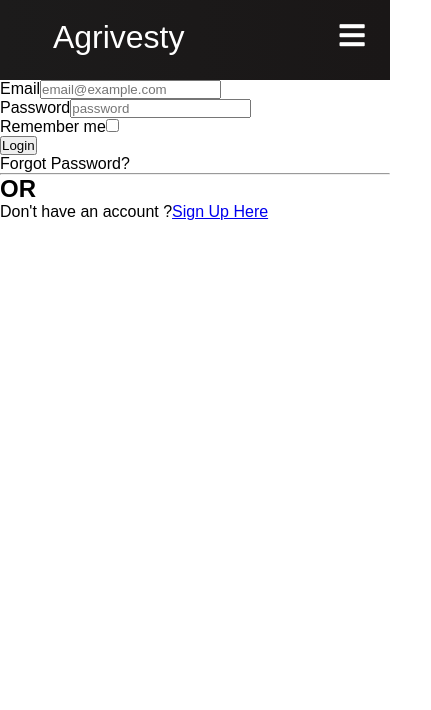
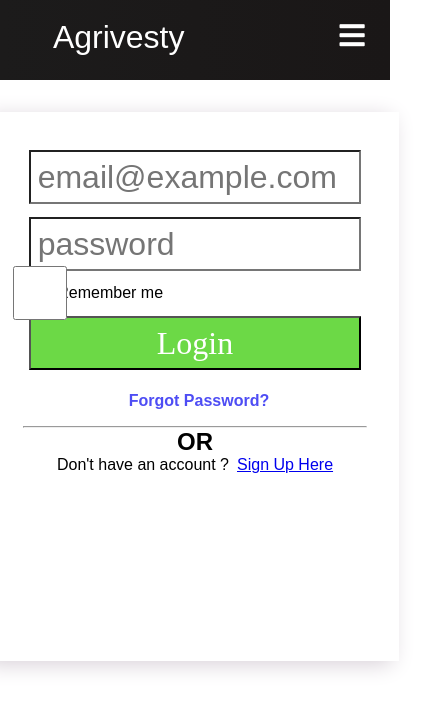
Before and after one commit to BuildForSDGCohort2/Team-179-Frontend, a React (Create React App) app: page /login in a window 390 px wide. Shown: the top 710 px of the page, 431 px wide, since content can reach past the window. Built offline with nearby package versions, Linux system fonts and the light colour scheme.

Commit message:
added validation to all forms and made the responsive

```diff
--- a/src/pages/Login.jsx
+++ b/src/pages/Login.jsx
@@ -13,6 +13,7 @@ const ResetPassword = () => {
     console.log(response);
   };
 
+  // TODO:: remove repeated
   return (
     <div className="reset-password-form">
 
@@ -23,28 +24,35 @@ const ResetPassword = () => {
             name="email"
             placeholder="email@example.com"
             type="email"
-            ref={register}
+            ref={register({required: true})}
+
           />
+          {errors.email && errors.email.type === 'required' && (
+              <p className="alert alert-danger">Email is required!</p>
+          )}
         </div>
 
         <input type="submit" value="Reset password" />
+
+        <hr />
+        <section>
+          <h1> OR </h1>
+          Don&apos;t have an account ?
+          <Link
+              to="/register"
+              className="page-link"
+          >
+            Sign Up Here
+            {' '}
+          </Link>
+        </section>
       </form>
     </div>
   );
 };
 
-const LoginForm = ({ showResetForm }) => {
+const LoginForm = ({ showResetForm, handleLogin }) => {
   const { register, handleSubmit, errors } = useForm();
-
-  const handleLogin = (data) => {
-    const response = loginService(data);
-
-    login(response.data.email)
-    // TODO:: all a logout link
-
-    console.log(response.data.email);
-    // TODO ::response should return a user object as jwt from api
-  };
 
   return (
     <div className="login-form">
@@ -55,8 +63,11 @@ const LoginForm = ({ showResetForm }) => {
             name="email"
             placeholder="email@example.com"
             type="email"
-            ref={register}
+            ref={register({ required: true })}
           />
+          {errors.email && errors.email.type === 'required' && (
+          <p className="alert alert-danger">Email is required!</p>
+          )}
         </div>
         <div>
           <label htmlFor="password">Password</label>
@@ -64,11 +75,14 @@ const LoginForm = ({ showResetForm }) => {
             name="password"
             placeholder="password"
             type="password"
-            ref={register}
+            ref={register({ required: true })}
           />
+          {errors.password && errors.password.type === 'required' && (
+              <p className="alert alert-danger">Password is required!</p>
+          )}
         </div>
-        <div>
-          <label htmlFor="remember_me">Remember me</label>
+        <div className="remember_me">
+          <label id="remember_me" htmlFor="remember_me">Remember me</label>
           <input
             type="checkbox"
             name="remember_me"
@@ -78,9 +92,23 @@ const LoginForm = ({ showResetForm }) => {
         </div>
 
         <input type="submit" value="Login" />
+
+        <section className="reset-pw-link" onClick={showResetForm}><a>Forgot Password?</a></section>
+
+        <hr />
+        <section>
+          <h1> OR </h1>
+          Don&apos;t have an account ?
+          <Link
+              to="/register"
+              className="page-link"
+          >
+            Sign Up Here
+            {' '}
+          </Link>
+        </section>
       </form>
 
-      <section className="reset-pw-link" onClick={showResetForm}>Forgot Password?</section>
     </div>
   );
 };
@@ -92,23 +120,34 @@ const Login = () => {
     setView('reset_form');
   };
 
-  const FormView = () => (page === 'reset_form' ? <ResetPassword /> : <LoginForm showResetForm={showResetForm} />);
+  const handleLogin = (data) => {
+    const response = loginService(data);
+
+    login(response.data.email);
+    // TODO:: all a logout link
+
+    // console.log(response.data.email);
+
+    // TODO:: force reload
+
+    // TODO ::response should return a user object as jwt from api
+    // redirect to user page
+    setView('user_page');
+  };
+
+  const FormView = () => {
+    if (page === 'reset_form') {
+      return <ResetPassword />;
+    } if (page === 'user_page') {
+      return <Redirect to="/user" />;
+    }
+
+    return <LoginForm showResetForm={showResetForm} handleLogin={handleLogin} />;
+  };// (page === 'reset_form' ? <ResetPassword /> ? page === 'user_page' ? <Redirect to='/home'/> : <LoginForm showResetForm={showResetForm} handleLogin={handleLogin} />);
   return (
-    <div>
+    <div className="user-forms">
+      <FormView />
 
-      <section>
-        <FormView />
-        <hr />
-        <h1> OR </h1>
-        Don&apos;t have an account ?
-        <Link
-          to="/register"
-          className="page-link"
-        >
-          Sign Up Here
-          {' '}
-        </Link>
-      </section>
     </div>
   );
 };
--- /dev/null
+++ b/src/pages/Logout.jsx
@@ -0,0 +1,15 @@
+import React, { useState } from 'react';
+import { Link, Redirect } from 'react-router-dom';
+import { logout } from '../services/authService';
+
+const Logout = () => {
+  const [page, setView] = useState('');
+
+  const loggedout = logout();
+
+  if (loggedout) {
+    return <Redirect to="/home" />;
+  }
+};
+
+export default Logout;
--- a/src/pages/Register.jsx
+++ b/src/pages/Register.jsx
@@ -3,28 +3,32 @@ import { useForm } from 'react-hook-form';
 import { Link } from 'react-router-dom';
 import { registerService } from '../services/formSubmissions';
 
-
 const Register = () => {
-  const { register, handleSubmit } = useForm();
-
+  const { register, handleSubmit, errors } = useForm();
 
   const handleRegister = (data) => {
-    const response = registerService(data)
+    const response = registerService(data);
     console.log(response);
   };
   // console.log(data) // data: {  defaults: { name: "" }, secondForm: { name: "" } }
   return (
-    <div>
+    <div className="user-forms">
       <form onSubmit={handleSubmit(handleRegister)}>
 
         <div>
           <label htmlFor="firstName">First Name</label>
-          <input name="firstName" placeholder="First name" ref={register} />
+          <input name="firstName" placeholder="First name" ref={register({ required: true })} />
+          {errors.firstName && errors.firstName.type === 'required' && (
+              <p className="alert alert-danger">First name is required!</p>
+          )}
         </div>
 
         <div>
           <label htmlFor="lastName">Last Name</label>
-          <input name="lastName" placeholder="last name" ref={register} />
+          <input name="lastName" placeholder="last name" ref={register({ required: true })} />
+          {errors.lastName && errors.lastName.type === 'required' && (
+              <p className="alert alert-danger">Last name is required!</p>
+          )}
         </div>
 
         <div>
@@ -33,8 +37,11 @@ const Register = () => {
             name="email"
             placeholder="email@example.com"
             type="email"
-            ref={register}
+            ref={register({ required: true })}
           />
+          {errors.email && errors.email.type === 'required' && (
+              <p className="alert alert-danger">Email is required!</p>
+          )}
         </div>
 
         <div>
@@ -43,8 +50,11 @@ const Register = () => {
             name="id_number"
             placeholder="2100****"
             type="number"
-            ref={register}
+            ref={register({ required: true })}
           />
+          {errors.id_number && errors.id_number.type === 'required' && (
+              <p className="alert alert-danger">Id number is required!</p>
+          )}
         </div>
 
         <div>
@@ -53,8 +63,11 @@ const Register = () => {
             name="phone_number"
             placeholder="07**210***"
             type="number"
-            ref={register}
+            ref={register({ required: true })}
           />
+          {errors.phone_number && errors.phone_number.type === 'required' && (
+              <p className="alert alert-danger">Phone number is required!</p>
+          )}
         </div>
         <div>
           <label htmlFor="password">Password</label>
@@ -62,8 +75,11 @@ const Register = () => {
             name="password"
             placeholder="password"
             type="password"
-            ref={register}
+            ref={register({ required: true })}
           />
+          {errors.password && errors.password.type === 'required' && (
+              <p className="alert alert-danger">Password is required!</p>
+          )}
         </div>
         <div>
           <label htmlFor="confirm_password">Confirm Password</label>
@@ -71,12 +87,15 @@ const Register = () => {
             name="confirm_password"
             placeholder="Confirm password"
             type="password"
-            ref={register}
+            ref={register({ required: true })}
           />
+          {errors.confirm_password && errors.confirm_password.type === 'required' && (
+              <p className="alert alert-danger">Confirm password is required!</p>
+          )}
         </div>
 
         <input type="submit" value="Register" />
-      </form>
+
         <section>
           <hr />
           <h1> OR </h1>
@@ -89,6 +108,8 @@ const Register = () => {
             {' '}
           </Link>
         </section>
+      </form>
+
     </div>
   );
 };
--- /dev/null
+++ b/src/scss/_forms.scss
@@ -0,0 +1,98 @@
+.user-forms {
+  //background: #1f98f4;
+  display: grid;
+  justify-content: center;
+
+  form {
+    min-height: 65vh;
+    padding: 2em;
+    margin: 2em;
+    text-align: center;
+    box-shadow: -6px 4px 21px -1px #d6ced6;
+
+    label {
+      display: none;
+    }
+
+    label#remember_me {
+      display: inline;
+      //background: rebeccapurple;
+      position: absolute;
+      left: 10%;
+    }
+
+    .remember_me {
+      margin-top: .5em;
+      margin-bottom: .5em;
+      padding-bottom: .5em;
+      padding-top: .5em;
+      //background: #1f98f4;
+      display: flex;
+      flex-direction: row-reverse;
+      align-items: center;
+      justify-content: flex-start;
+      position: relative;
+
+      input[type=checkbox] {
+        //background: red;
+        position: absolute;
+        left: -45%;
+
+      }
+    }
+    input {
+      width: 85vw;
+      height: 53.94px;
+      font-size: 2em;
+      line-height: 1em;
+      padding: .2em;
+      margin: .2em;
+      border-radius: .005em;
+    }
+
+
+    input[type=submit] {
+      background-color: map-get($colors, pr_green);
+      color: map-get($colors, primary_white);
+      font-family: Questrial;
+
+
+      a {
+        color: map-get($colors, primary_white);
+        padding: 1em;
+        margin: auto;
+        font-size: 2.45em;
+        line-height: 1.5em;
+      }
+    }
+
+    section {
+      a {
+        margin-left: .5em;
+      }
+    }
+
+    .reset-pw-link {
+      cursor: pointer;
+      margin: 1em;
+
+      a {
+        padding: 1em;
+        color: #4e4df4;
+        font-weight: bold;
+      }
+    }
+  }
+}
+
+@media (min-width: 590px) {
+
+  .user-forms {
+    form {
+
+      input {
+        width: 484px;
+      }
+    }
+  }
+}
--- a/src/scss/main.scss
+++ b/src/scss/main.scss
@@ -1,6 +1,12 @@
 
 @import "variables";
-@import "~bootstrap/scss/bootstrap"; /** TODO.. drop bootstrap!*/
+@import "forms";
+@import "~bootstrap/scss/functions";
+@import "~bootstrap/scss/variables";
+@import "~bootstrap/scss/mixins";
+@import "~bootstrap/scss/alert"; /** TODO.. drop bootstrap!*/
+
+/*
 * {
   margin: 0;
   font-family: Radley, Questial, serif;
@@ -67,3 +73,5 @@ button {
   display: grid;
   justify-content: center;
 }
+
+*/
--- a/src/services/authService.js
+++ b/src/services/authService.js
@@ -14,11 +14,6 @@ export function login(loggedIn) {
 // takes jwt token from response
 export function loginWithJwt(jwt) {
   localStorage.setItem(userTokenKey, jwt);
-}
-
-export function logout() {
-  localStorage.removeItem(userTokenKey);
-  localStorage.removeItem(tokenKey);
 }
 
 // Just the email
@@ -42,6 +37,16 @@ export function getUserToken() {
   }
 }
 
+export function logout() {
+  localStorage.removeItem(userTokenKey);
+  localStorage.removeItem(tokenKey);
+
+  // check if successfully deleted from storage
+  const current = getCurrentUser();
+
+  if (!current) return true;
+}
+
 export default {
   login,
   loginWithJwt,
```
Also changed, not shown: src/App.js (+32 -6 lines), src/components/Navbar.js (+28 -2 lines), src/pages/User.jsx (+34 -5 lines), 2 other files (tests, documents, lock files or other folders). Lines whose indentation alone changed are shown as unchanged.
